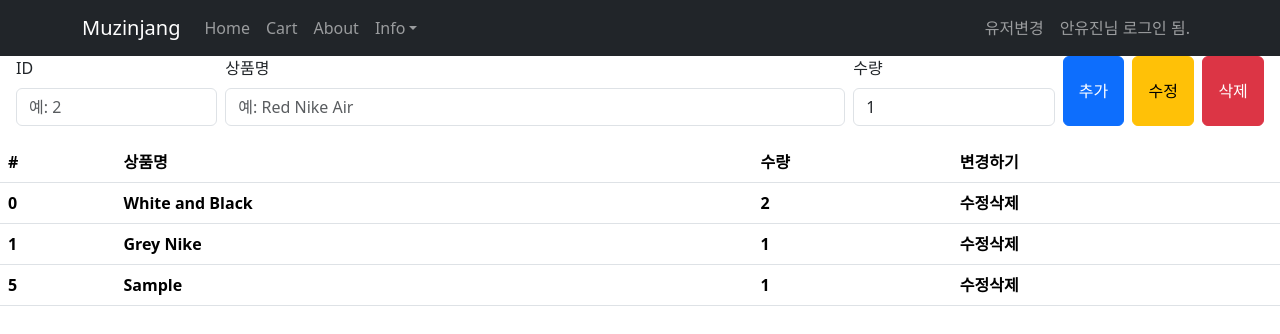
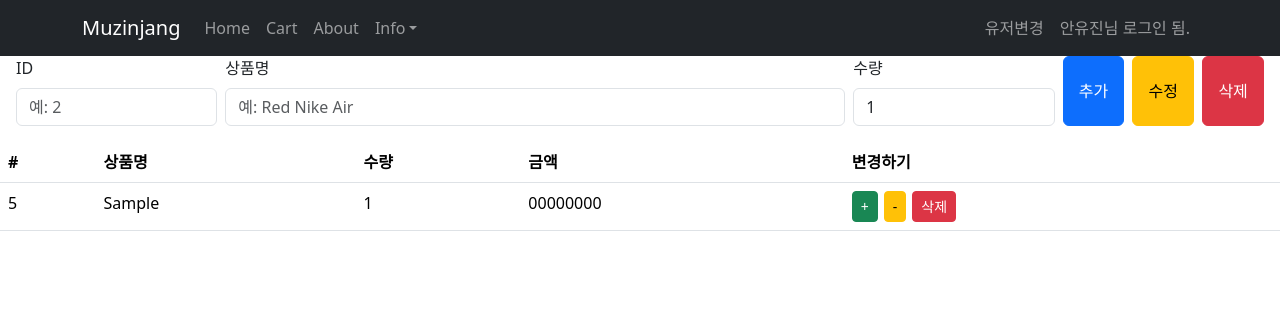
Before and after one commit to zzzmini/shoes-shop, a React (Vite) app: page /cart in a window 1280 px wide. Both pictures are taken after typing "5", "Sample" into the empty fields and a click on the button "추가". Shown: the top 334 px of the page. Built offline with nearby package versions, Linux system fonts and the light colour scheme; no server answers.

Commit message:
초기 작업

```diff
--- a/src/Cart/index.jsx
+++ b/src/Cart/index.jsx
@@ -13,7 +13,8 @@ function Cart(){
 
   // 카트 데이터 가져오기
   // const cartData = cartStore((x)=> x.cartData);
-  const {cartData, addItem, removeItem, updateItem} = cartStore();
+  const {cartData, addItem, removeItem, updateItem, plusCount, minusCount}
+      = cartStore();
 
   console.log(cartData)
 
@@ -129,6 +130,7 @@ function Cart(){
             <th>#</th>
             <th>상품명</th>
             <th>수량</th>
+            <th>금액</th>
             <th>변경하기</th>
           </tr>
         </thead>
@@ -137,10 +139,23 @@ function Cart(){
             cartData.map((item, index)=>{
               return(
                 <tr key={index}>
-                  <th>{item.id}</th>
-                  <th>{item.name}</th>
-                  <th>{item.count}</th>
-                  <th>수정삭제</th>
+                  <td>{item.id}</td>
+                  <td>{item.name}</td>
+                  <td>{item.count}</td>
+                  <td>00000000</td>
+                  <td>
+                    <div style={{display: "flex", gap: "6px"}}>
+                      <button className="btn btn-sm btn-success"
+                        onClick={()=>plusCount(item.id)}>
+                          +</button>
+                      <button className="btn btn-sm btn-warning"
+                        onClick={()=>minusCount(item.id)}>
+                          -</button>
+                      <button className="btn btn-sm btn-danger"
+                        onClick={()=>removeItem(item.id)}>
+                          삭제</button>
+                    </div>
+                  </td>
                 </tr>
               )
             })
--- a/src/store/cartStore.js
+++ b/src/store/cartStore.js
@@ -3,10 +3,21 @@ import { immer } from "zustand/middleware/immer";
 
 const cartStore = create(immer((set)=>(
   {
-    cartData: [
-      {id: 0, name: "White and Black", count: 2},
-      {id: 1, name: "Grey Nike", count: 1},
-    ],
+    // 카트 초기화
+    cartData: [],
+
+    plusCount: (id) =>
+      set((state)=>{
+        const idx = state.cartData.findIndex((x)=> x.id === id);
+        if(idx !== -1) state.cartData[idx].count ++
+      }),
+
+    minusCount: (id) =>
+      set((state)=>{
+        const idx = state.cartData.findIndex((x)=> x.id === id);
+        if((idx !== -1) && !(state.cartData[idx].count === 0))
+          state.cartData[idx].count -= 1
+      }),
 
     addItem: (item) =>
       set((state) => {
@@ -33,9 +44,9 @@ const cartStore = create(immer((set)=>(
         // 수정할 객체 먼저 찾기
         const item = state.cartData.find((x)=> x.id === id)
         if(item){
-          // name이 공백이 아닌 경우
-          if(updates.name !== ""){
-            item.name = updates.name
+          // title이 공백이 아닌 경우
+          if(updates.title !== ""){
+            item.title = updates.name
           }
 
           // 수량이 숫자로 오면 변경
```
